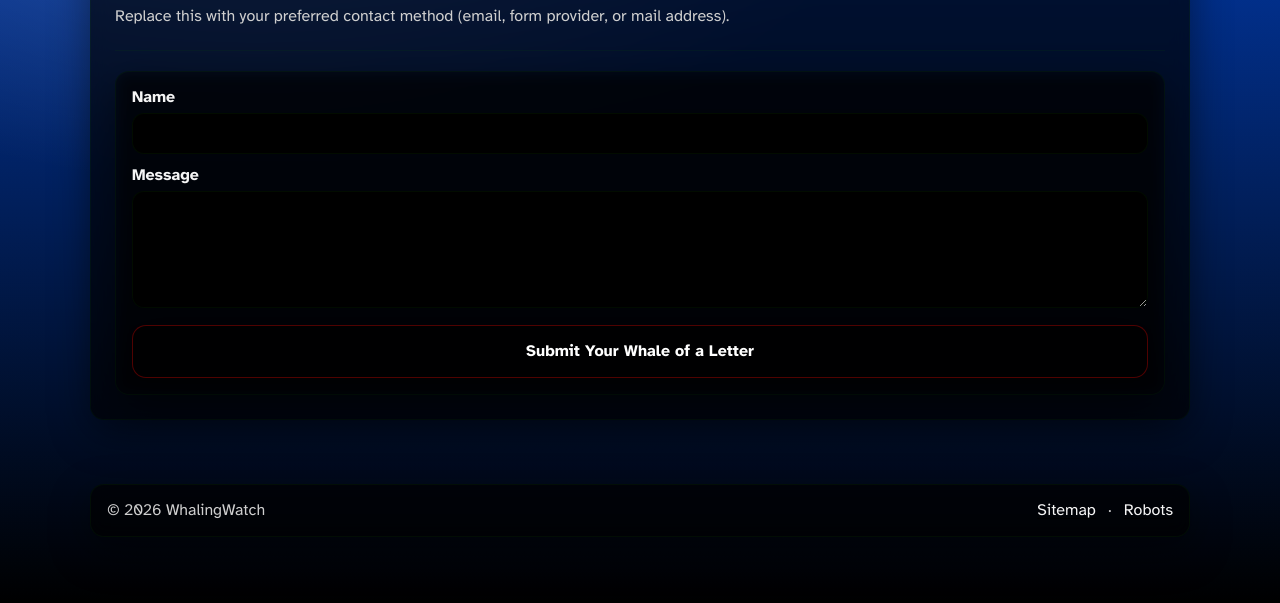
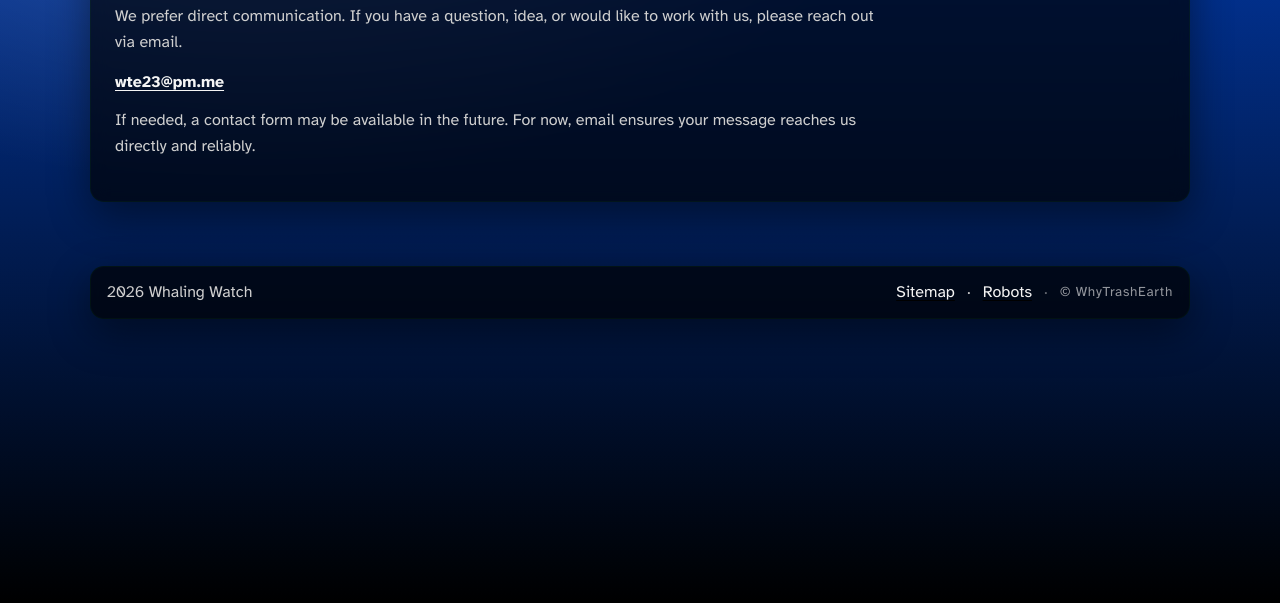
Before and after one commit to WhyTrashEarth/whalingwatch-site, an Astro site: page /contact in a window 1280 px wide. Shown: the part 197-800 px from the top of the page. Built offline with nearby package versions, Linux system fonts and the light colour scheme; Astro itself is replaced by a stand-in of ours.

Commit message:
sitemap fixed, astro fixed, page deletion, contact updated

```diff
--- a/astro.config.mjs
+++ b/astro.config.mjs
@@ -2,7 +2,7 @@ import { defineConfig } from "astro/config";
 import sitemap from "@astrojs/sitemap";
 
 export default defineConfig({
-  site: 'https://endfast.fashion',
+  site: 'https://whaling.watch',
   integrations: [sitemap()],
 
   // i18n routing ready:
@@ -16,7 +16,4 @@ export default defineConfig({
     }
   },
 
-  integrations: [
-
-  ]
 });
--- a/src/components/Footer.astro
+++ b/src/components/Footer.astro
@@ -1,12 +1,62 @@
+
 <footer class="container" role="contentinfo" aria-label="Site footer" style="padding: 2rem 0 3rem;">
   <div class="card p-16">
-    <div class="muted" style="display:flex; gap:0.75rem; flex-wrap:wrap; align-items:center; justify-content:space-between;">
-      <span>© {new Date().getFullYear()} WhalingWatch</span>
-      <span style="display:flex; gap:0.75rem; align-items:center;">
-        <a href="/sitemap.xml">Sitemap</a>
+    <div class="muted footer-inner">
+
+      <!-- LEFT: Site identity -->
+      <span> {new Date().getFullYear()} Whaling Watch </span>
+
+      <!-- RIGHT: Links + WTE -->
+      <span class="footer-right">
+        <a href="/sitemap-index.xml">Sitemap</a>
         <span aria-hidden="true">·</span>
         <a href="/robots.txt">Robots</a>
+
+        <span class="footer-divider" aria-hidden="true">·</span>
+
+        <a
+          href="https://whytrashearth.org"
+          target="_blank"
+          rel="noopener noreferrer"
+          class="wte-link"
+        >
+          © WhyTrashEarth
+        </a>
       </span>
+
     </div>
   </div>
 </footer>
+
+<style>
+  .footer-inner {
+    display: flex;
+    gap: 0.75rem;
+    flex-wrap: wrap;
+    align-items: center;
+    justify-content: space-between;
+  }
+
+  .footer-right {
+    display: flex;
+    gap: 0.75rem;
+    align-items: center;
+    flex-wrap: wrap;
+  }
+
+  .footer-divider {
+    opacity: 0.5;
+  }
+
+  .wte-link {
+    font-size: 0.85rem;
+    text-decoration: none;
+    opacity: 0.6;
+    transition: opacity 0.2s ease;
+    letter-spacing: 0.05em;
+  }
+
+  .wte-link:hover {
+    opacity: 1;
+  }
+</style>
--- a/src/pages/contact.astro
+++ b/src/pages/contact.astro
@@ -3,45 +3,22 @@ import BaseLayout from "@/layouts/BaseLayout.astro";
 import { t } from "@/i18n/ui";
 const locale = Astro.currentLocale;
 ---
-<BaseLayout title={t(locale, "contact_title")} description="Contact WhalingWatch.">
-  <section class="card p-24" aria-labelledby="contact-title">
-    <h1 id="contact-title" class="h1">{t(locale, "contact_title")}</h1>
-    <p class="muted" style="max-width: 75ch; line-height: 1.65;">
-      Replace this with your preferred contact method (email, form provider, or mail address).
-    </p>
+<BaseLayout title={t(locale, "contact_title")} description="Contact WhyTrashEarth.">
+<section class="card p-24" aria-labelledby="contact-title">
+  <h1 id="contact-title" class="h1">Contact Us</h1>
 
-    <hr class="hr" />
+  <p class="muted" style="max-width: 75ch; line-height: 1.65;">
+    We prefer direct communication. If you have a question, idea, or would like to work with us, please reach out via email.
+  </p>
 
-    <form class="card p-16" style="background: rgba(0,0,0,0.22);" aria-label="Contact form (placeholder)">
-      <div style="display:grid; gap: 12px; grid-template-columns: 1fr;">
-        <label>
-          <div style="font-weight:700;">Name</div>
-          <input
-            type="text"
-            name="name"
-            autocomplete="name"
-            style="width:100%; margin-top:6px; padding:10px 12px; border-radius:12px; border:1px solid var(--border); background:#000; color:var(--text);"
-          />
-        </label>
+  <p style="margin-top: 16px; font-weight: 700;">
+    <a href="mailto:wte23@pm.me" style="text-decoration: underline;">
+      wte23@pm.me
+    </a>
+  </p>
 
-        <label>
-          <div style="font-weight:700;">Message</div>
-          <textarea
-            name="message"
-            rows="5"
-            style="width:100%; margin-top:6px; padding:10px 12px; border-radius:12px; border:1px solid var(--border); background:#000; color:var(--text);"
-          ></textarea>
-        </label>
-
-        <button
-          type="button"
-          class="card p-16"
-          style="cursor:not-allowed; border-color: rgba(225,6,0,0.35); font-weight:800;"
-          aria-disabled="true"
-        >
-          Submit Your Whale of a Letter
-        </button>
-      </div>
-    </form>
-  </section>
+  <p class="muted" style="margin-top: 16px; max-width: 75ch; line-height: 1.65;">
+    If needed, a contact form may be available in the future. For now, email ensures your message reaches us directly and reliably.
+  </p>
+</section>
 </BaseLayout>
```
Also changed, not shown: src/pages/under-construction.astro (deleted, +0 -7 lines).
